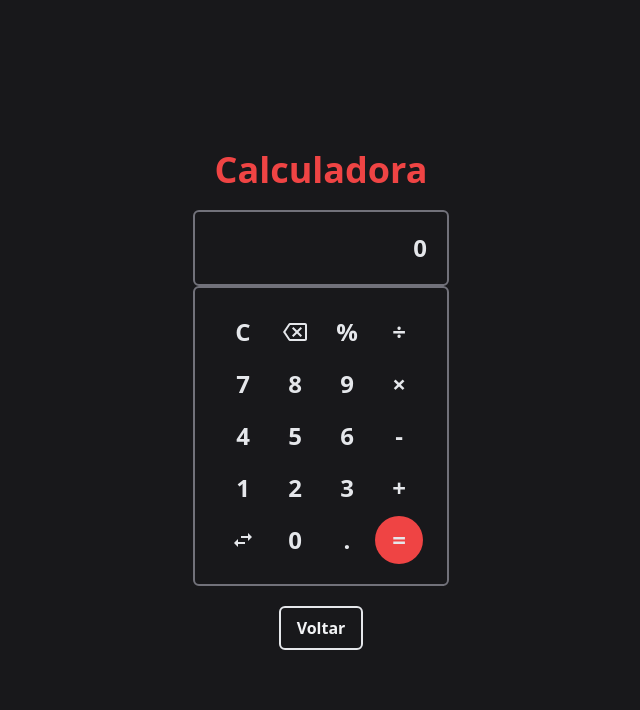
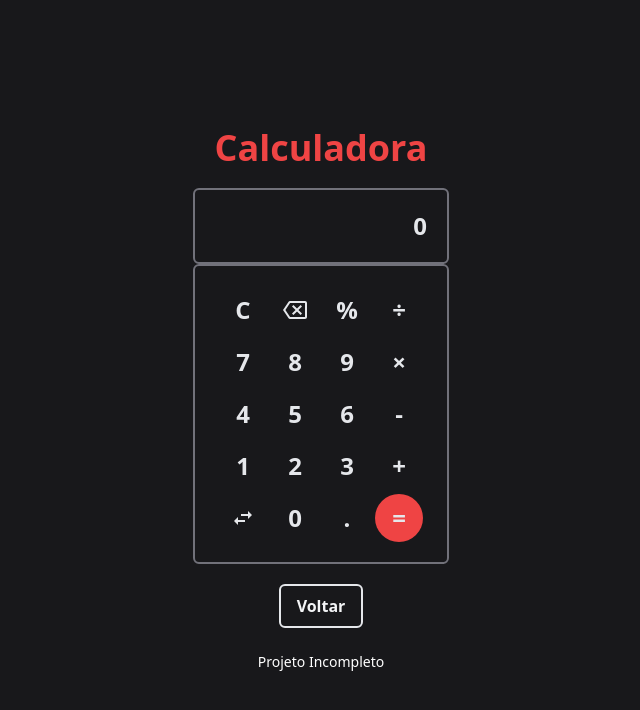
Before and after one commit to JonatasDVL/projeto-next, a Next.js app: page /calculadora in a window 1280 px wide. Shown: the top 710 px of the page, without its empty margins (319-959 px from the left). Built offline with nearby package versions, Linux system fonts and the light colour scheme.

Commit message:
edit calculadora page

```diff
--- a/src/app/calculadora/page.tsx
+++ b/src/app/calculadora/page.tsx
@@ -54,6 +54,9 @@ export default function PageCalculadora() {
       <Square addClassName='justify-end gap-5 text-2xl'>{valor === "" ? 0 : valor}</Square>
       <KeyBoardCalculadora onClick={handleClick} />
       <LinkButton nomePage="Voltar" urlPage="/" />
+      <p className='mt-6 text-sm text-white'>Projeto Incompleto</p>
+
     </Container>
+
   );
 };
```
